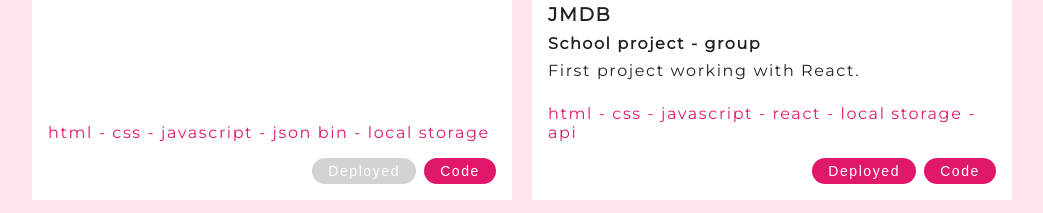
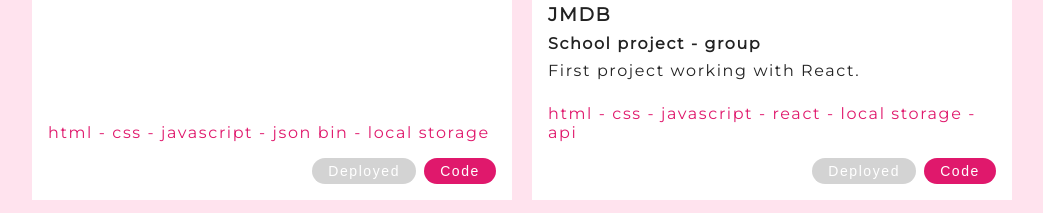
Before and after one commit to codingbyahlv/portfolio-colorful-version, a plain HTML site: page index.html in a window 1280 px wide. Shown: the part 3056-3269 px from the top of the page, without its empty margins (118-1161 px from the left). Drawn offline with Linux system fonts and the light colour scheme; some icons are missing.

Commit message:
fixed btn

```diff
--- a/index.html
+++ b/index.html
@@ -202,7 +202,7 @@
               <div class="project-cont-info">
                 <p>html - css - javascript - react - local storage - api</p>
                 <div class="project-btns">
-                  <a href="https://jmbd-project.herokuapp.com/" target="_blank" disabled><button>Deployed</button></a>
+                  <a href="https://jmbd-project.herokuapp.com/" target="_blank"><button disabled style="background-color: lightgrey;">Deployed</button></a>
                   <a href="https://github.com/codingbyahlv/project-group1-react" target="_blank"><button>Code <iconify-icon icon="bxl:github" style="font-size: 20px;"></iconify-icon></button></a>
                 </div>
               </div>
```
